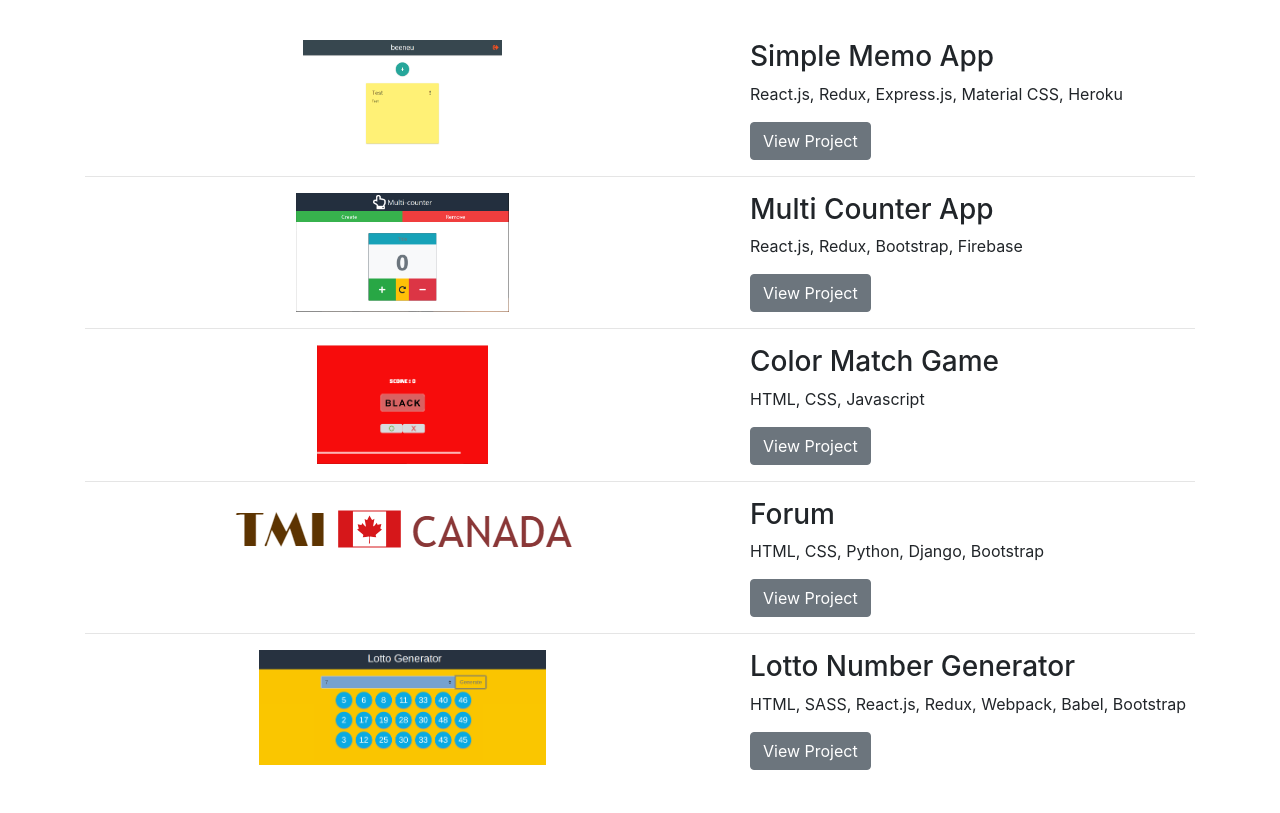
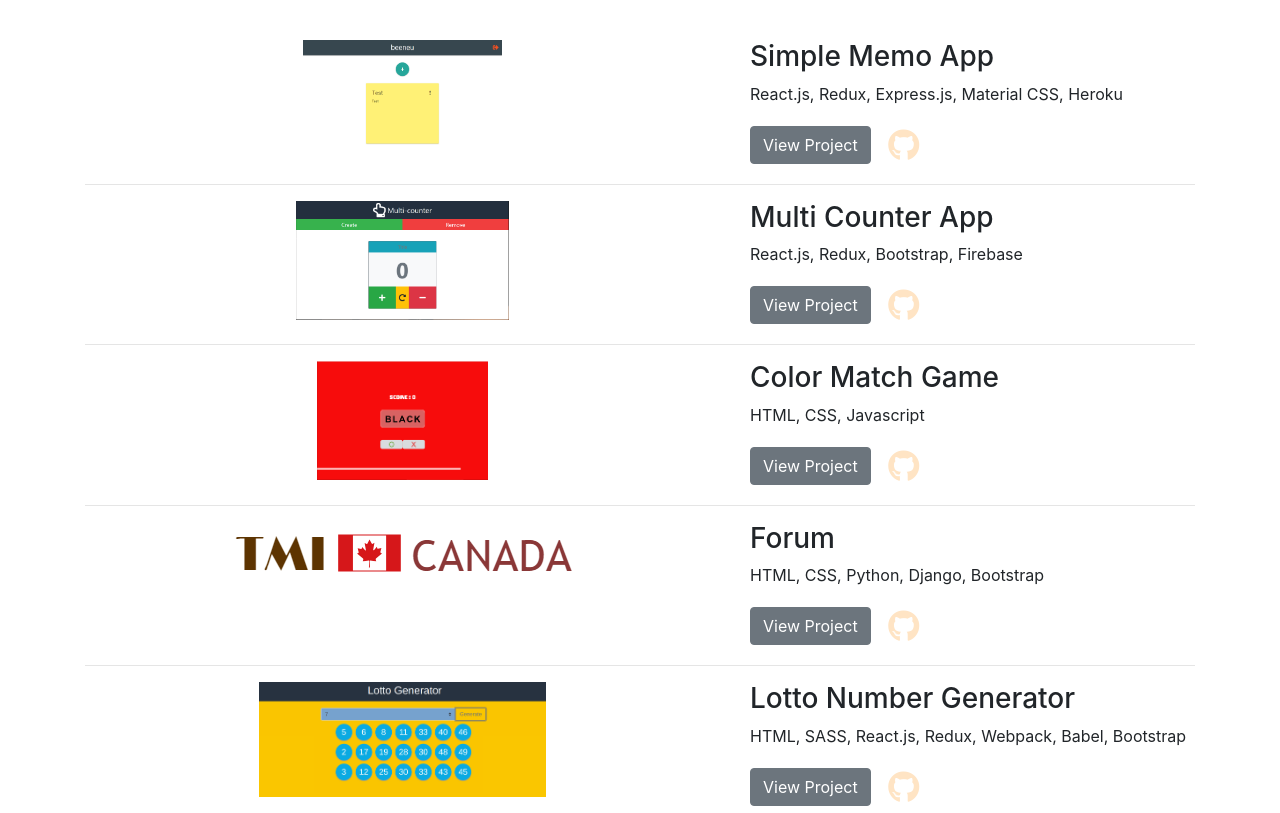
Before and after one commit to dbk81587/dbk81587.github.io, a plain HTML site: page index.html in a window 1280 px wide. Shown: the part 640-1453 px from the top of the page. Drawn offline with nearby package versions, Linux system fonts and the light colour scheme.

Commit message:
Github button added

```diff
--- a/index.html
+++ b/index.html
@@ -50,6 +50,7 @@
           <h3>Simple Memo App</h3>
           <p>React.js, Redux, Express.js, Material CSS, Heroku</p>
           <a class="btn btn-secondary" href="https://pocketnote.herokuapp.com" target="_blank">View Project</a>
+          <a href="https://github.com/dbk81587/pocketnote" target="_blank"><i class="btn fab fa-2x fa-github githubBtn"></i></a>
         </div>
       </div>
       <hr>
@@ -63,6 +64,7 @@
         <h3>Multi Counter App</h3>
         <p>React.js, Redux, Bootstrap, Firebase</p>
         <a class="btn btn-secondary" href="https://multi-counter-app.firebaseapp.com" target="_blank">View Project</a>
+        <a href="https://github.com/dbk81587/Multi-counter" target="_blank"><i class="btn fab fa-2x fa-github githubBtn"></i></a>
       </div>
     </div>
     <hr>
@@ -76,6 +78,7 @@
         <h3>Color Match Game</h3>
         <p>HTML, CSS, Javascript</p>
         <a class="btn btn-secondary" href="https://dbk81587.github.io/color-match-game/" target="_blank">View Project</a>
+        <a href="https://github.com/dbk81587/color-match-game" target="_blank"><i class="btn fab fa-2x fa-github githubBtn"></i></a>
       </div>
     </div>
     <hr>
@@ -89,6 +92,7 @@
         <h3>Forum</h3>
         <p>HTML, CSS, Python, Django, Bootstrap</p>
         <a class="btn btn-secondary" href="https://dbk81587.pythonanywhere.com/board" target="_blank">View Project</a>
+        <a href="https://github.com/dbk81587/tmicanada" target="_blank"><i class="btn fab fa-2x fa-github githubBtn"></i></a>
       </div>
     </div>
     <hr>
@@ -102,6 +106,7 @@
         <h3>Lotto Number Generator</h3>
         <p>HTML, SASS, React.js, Redux, Webpack, Babel, Bootstrap</p>
         <a class="btn btn-secondary" href="https://lot-num-generator.firebaseapp.com/" target="_blank">View Project</a>
+        <a href="https://github.com/dbk81587/lot-num-generator" target="_blank"><i class="btn fab fa-2x fa-github githubBtn"></i></a>
       </div>
     </div>
   </div>
--- a/portfolio.css
+++ b/portfolio.css
@@ -5,7 +5,7 @@
   left: 0;
   right: 0;
   height: 60px;
-    background-color: #413E3E;
+  background-color: #413e3e;
   z-index: 1000;
   color: #fff;
   text-align-last: center;
@@ -18,7 +18,7 @@
   height: 35px;
   width: auto;
 }
-    @media (max-width: 400px){
+@media (max-width: 400px) {
   .logo {
     height: 20px;
   }
@@ -29,9 +29,9 @@ ul {
 }
 
 header {
-    left:0;
-    right:0;
-    top:0;
+  left: 0;
+  right: 0;
+  top: 0;
   width: 100%;
   height: 80px;
   padding: 5px;
@@ -85,3 +85,11 @@ header .container-fluid {
   height: 119px;
   object-fit: scale-down;
 }
+
+.githubBtn {
+  color: bisque;
+}
+
+.githubBtn:hover {
+  color: burlywood;
+}
```
Lines whose indentation alone changed are shown as unchanged.
